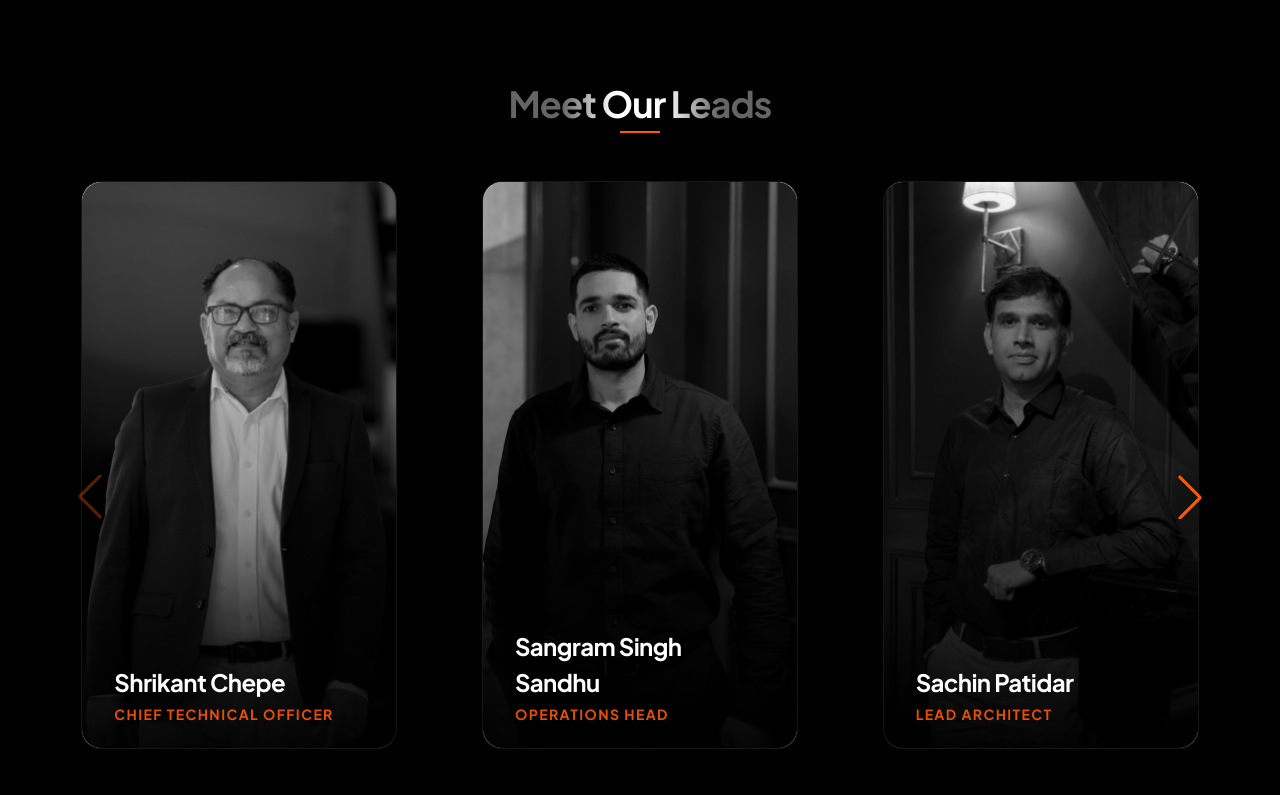
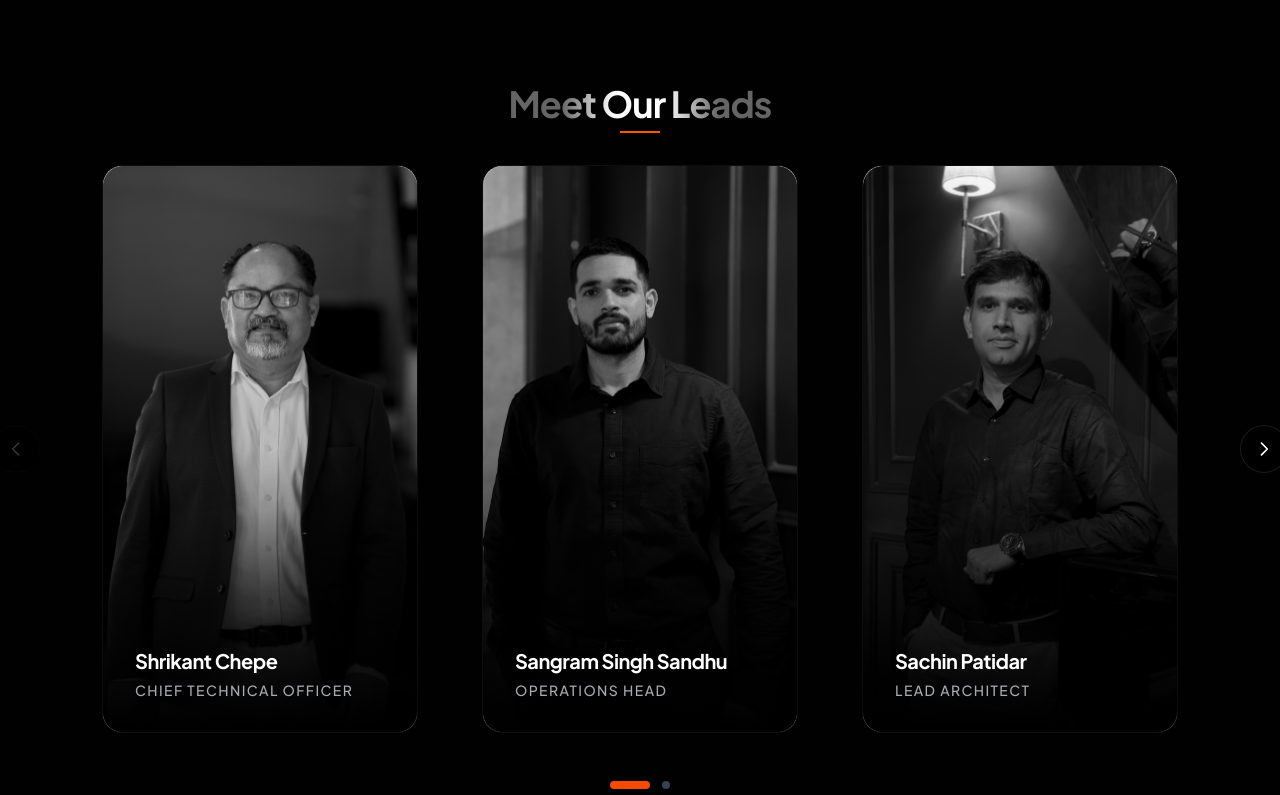
Before and after one commit to sanjeevbalmaninfotech/balmanFE, a Next.js app: page / in a window 1280 px wide. Shown: the part 3420-4215 px from the top of the page. Built offline with nearby package versions, Linux system fonts and the light colour scheme.

Commit message:
FIX - image section

```diff
--- a/app/components/homePage/TeamLeadsSection.tsx
+++ b/app/components/homePage/TeamLeadsSection.tsx
@@ -1,82 +1,142 @@
-"use client"; // Next.js app router ke liye zaroori hai
-
-import React from 'react';
+import React, { useState } from 'react';
+import Image from 'next/image';
 import { LeadCardProps } from '@/app/types/ourTeam';
 import { leads } from '@/app/constants/ourTeam';
 import SectionHeading from "../Common/SectionHeading";
 
-// Swiper Imports
-import { Swiper, SwiperSlide } from 'swiper/react';
-import { Pagination, Navigation, A11y } from 'swiper/modules';
 
-// Swiper CSS (Zaroori hai)
-import 'swiper/css';
-import 'swiper/css/pagination';
-import 'swiper/css/navigation';
-
-// Custom CSS for Swiper Pagination (Optional: Put this in your global css or keep inline styles below)
-// import './swiper-custom.css'; // Agar aap chahein to extra styles alag file me rakh sakte hain
 
 export default function TeamLeadsSection() {
+
+
+    const [currentIndex, setCurrentIndex] = useState(0);
+    const [touchStart, setTouchStart] = useState(0);
+    const [touchEnd, setTouchEnd] = useState(0);
+
+    const handleTouchStart = (e: React.TouchEvent) => {
+        setTouchStart(e.targetTouches[0].clientX);
+    };
+
+    const handleTouchMove = (e: React.TouchEvent) => {
+        setTouchEnd(e.targetTouches[0].clientX);
+    };
+
+    const handleTouchEnd = () => {
+        if (touchStart - touchEnd > 75) {
+            if (currentIndex < leads.length - 1) setCurrentIndex(currentIndex + 1);
+        }
+        if (touchStart - touchEnd < -75) {
+            if (currentIndex > 0) setCurrentIndex(currentIndex - 1);
+        }
+    };
+
     return (
         <div className="bg-[#010101] text-white overflow-hidden py-12 md:py-20">
-            <div className="max-w-[1400px] mx-auto relative px-4">
+            <div className="max-w-[1200px] mx-auto relative px-4">
 
                 {/* Header Section */}
-                <div className="flex flex-col items-center justify-center mb-12">
+                <div className="flex flex-col items-center justify-center">
                     <SectionHeading>
                         Meet Our Leads
                     </SectionHeading>
                     <div className="heading-underline"></div>
                 </div>
 
-                {/* Swiper Slider Container */}
-                <div className="relative w-full px-2 md:px-12">
+                {/* Slider Container */}
+                <div className="relative">
+                    {/* Navigation Arrows - Hidden on mobile */}
+                    <button
+                        onClick={() => setCurrentIndex(Math.max(0, currentIndex - 1))}
+                        disabled={currentIndex === 0}
+                        className={`hidden md:flex absolute -left-4 lg:-left-16 top-1/2 -translate-y-1/2 z-30
+  h-12 w-12 items-center justify-center rounded-full   bg-[#010101] text-white   backdrop-blur border border-white/10   transition-all duration-300   hover:border-[#ff5900]
+  ${currentIndex === 0 ? 'opacity-20 cursor-not-allowed pointer-events-none' : 'cursor-pointer'}`}>
+                        <svg
+                            className="w-5 h-5 text-white"
+                            fill="none"
+                            stroke="currentColor"
+                            strokeWidth="2"
+                            viewBox="0 0 24 24">
+                            <path strokeLinecap="round" strokeLinejoin="round" d="M15 19l-7-7 7-7" />
+                        </svg>
+                    </button>
 
-                    {/* Navigation Buttons (Desktop Only - Custom styled) */}
-                    <div className="swiper-button-prev-custom hidden md:flex absolute left-0 top-1/2 -translate-y-1/2 z-30 cursor-pointer p-2 hover:scale-110 transition-transform">
-                        {/* Aapka Left SVG Icon yahan aa sakta hai ya Swiper ka default use karein */}
+                    <button
+                        onClick={() => setCurrentIndex(Math.min(1, currentIndex + 1))}
+                        disabled={currentIndex === 1}
+                        className={`hidden md:flex absolute -right-4 lg:-right-16 top-1/2 -translate-y-1/2 z-30
+    h-12 w-12 items-center justify-center rounded-full
+    bg-[#010101]/40 backdrop-blur border border-white/10
+    transition-all duration-300
+ hover:border-orange-500
+    ${currentIndex === 1 ? 'opacity-20 cursor-not-allowed pointer-events-none' : 'cursor-pointer'}`}>
+                        <svg
+                            className="w-5 h-5 text-white"
+                            fill="none"
+                            stroke="currentColor"
+                            strokeWidth="2"
+                            viewBox="0 0 24 24"
+                        >
+                            <path strokeLinecap="round" strokeLinejoin="round" d="M9 5l7 7-7 7" />
+                        </svg>
+                    </button>
+
+
+                    {/* The "Window" - py-24 ensures the shadow is never cut */}
+                    <div className="overflow-hidden py-8 px-4">
+                        <div
+                            className="flex transition-transform duration-1000 ease-[cubic-bezier(0.23,1,0.32,1)]"
+                            style={{ transform: `translateX(-${currentIndex * 100}%)` }}
+                            onTouchStart={handleTouchStart}
+                            onTouchMove={handleTouchMove}
+                            onTouchEnd={handleTouchEnd}
+                        >
+                            {/* Desktop: Page 1 & 2 */}
+                            <div className="hidden md:flex justify-center gap-16 min-w-full">
+                                {leads.slice(0, 3).map((lead) => (
+                                    <LeadCard key={lead.id} lead={lead} />
+                                ))}
+                            </div>
+                            <div className="hidden md:flex justify-center gap-16 min-w-full">
+                                {leads.slice(3, 6).map((lead) => (
+                                    <LeadCard key={lead.id} lead={lead} />
+                                ))}
+                            </div>
+
+                            {/* Mobile: Individual cards */}
+                            {leads.map((lead) => (
+                                <div key={lead.id} className="md:hidden flex justify-center min-w-full">
+                                    <LeadCard lead={lead} />
+                                </div>
+                            ))}
+                        </div>
                     </div>
-                    <div className="swiper-button-next-custom hidden md:flex absolute right-0 top-1/2 -translate-y-1/2 z-30 cursor-pointer p-2 hover:scale-110 transition-transform">
-                        {/* Aapka Right SVG Icon */}
+                </div>
+
+                {/* Pagination Dots */}
+                <div className="flex justify-center gap-3 mt-4">
+                    {/* Desktop dots */}
+                    <div className="hidden md:flex gap-3">
+                        {[0, 1].map((i) => (
+                            <button
+                                key={i}
+                                onClick={() => setCurrentIndex(i)}
+                                className={`h-2 transition-all duration-500 rounded-full ${currentIndex === i ? 'w-10 bg-orange-600' : 'w-2 bg-gray-700'
+                                    }`}
+                            />
+                        ))}
                     </div>
-
-                    <Swiper
-                        modules={[Pagination, Navigation, A11y]}
-                        spaceBetween={30}
-                        slidesPerView={1}
-                        centeredSlides={true} // Mobile pe center focus ke liye best hai
-                        grabCursor={true}     // Desktop pe hand icon aayega
-                        pagination={{
-                            clickable: true,
-                            dynamicBullets: true // Professional look ke liye dots size change hote hain
-                        }}
-                        navigation={true} // Default navigation on kar diya hai (custom buttons ke sath link kar sakte hain)
-                        breakpoints={{
-                            640: {
-                                slidesPerView: 1,
-                                centeredSlides: true,
-                                spaceBetween: 20,
-                            },
-                            768: {
-                                slidesPerView: 2,
-                                centeredSlides: false,
-                                spaceBetween: 40,
-                            },
-                            1024: {
-                                slidesPerView: 3,
-                                centeredSlides: false, // Desktop par usually left align ya grid achha lagta hai
-                                spaceBetween: 50,
-                            },
-                        }}
-                        className="w-full !pb-16 !overflow-visible" // !overflow-visible zaroori hai taki shadow cut na ho
-                    >
-                        {leads.map((lead) => (
-                            <SwiperSlide key={lead.id} className="flex justify-center h-auto">
-                                <LeadCard lead={lead} />
-                            </SwiperSlide>
+                    {/* Mobile dots */}
+                    <div className="flex md:hidden gap-3">
+                        {leads.map((_, i) => (
+                            <button
+                                key={i}
+                                onClick={() => setCurrentIndex(i)}
+                                className={`h-2 transition-all duration-500 rounded-full ${currentIndex === i ? 'w-10 bg-orange-600' : 'w-2 bg-gray-700'
+                                    }`}
+                            />
                         ))}
-                    </Swiper>
+                    </div>
                 </div>
             </div>
         </div>
@@ -85,48 +145,45 @@ export default function TeamLeadsSection() {
 
 function LeadCard({ lead }: LeadCardProps) {
     return (
-        /* Outer Wrapper: Fixed Dimensions removed to handle responsiveness better,
-           Swiper controls width now */
+        /* 1. Outer Wrapper: Ispe shadow lagegi kyunki ispe overflow-hidden nahi hai */
         <div
-            className="group relative transition-all duration-500 rounded-[20px] hover:shadow-[0_0_30px_5px_rgba(255,89,0,0.4)] mx-auto"
+            className="group relative transition-all duration-500 rounded-[20px] hover:shadow-[0_0_30px_5px_rgba(255,89,0,0.4)]"
             style={{
                 width: '316px',
                 height: '568px',
-                // Mobile par agar card zyada bada hai to max-width laga sakte hain
-                maxWidth: '100%'
             }}
         >
-            {/* Main Card */}
+            {/* 2. Main Card: Image aur content yahan clip honge */}
             <div
-                className="relative z-10 w-full h-full overflow-hidden transition-all duration-500 bg-[#0a0a0a]"
+                className="relative z-10 w-full h-full overflow-hidden transition-all duration-500"
                 style={{
                     borderRadius: '20px',
                     border: '1px solid rgba(255, 255, 255, 0.05)',
+                    // Hover par border bhi subtle orange karne ke liye (Optional)
                 }}
             >
-                {/* Use Next/Image for better performance if possible, otherwise img is fine */}
                 <img
                     src={lead.image}
                     alt={lead.name}
-                    className="w-full h-full object-cover grayscale group-hover:grayscale-0 transition-all duration-500"
+                    className="w-full h-full object-cover "
                 />
 
                 {/* Info Overlay Gradient */}
-                <div className="absolute inset-0 bg-gradient-to-t from-black via-black/40 to-transparent opacity-80 group-hover:opacity-100 transition-opacity" />
+                <div className="absolute inset-0 bg-gradient-to-t from-black via-black/20 to-transparent" />
 
                 {/* Text Content */}
-                <div className="absolute bottom-0 left-0 right-0 p-8 transform translate-y-2 group-hover:translate-y-0 transition-transform duration-500">
-                    <h3 className="text-[24px] font-bold text-white mb-1 tracking-tight drop-shadow-md">
+                <div className="absolute bottom-0 left-0 right-0 p-8">
+                    <h3 className="text-[20px] font-bold text-white mb-1 tracking-tight">
                         {lead.name}
                     </h3>
-                    <p className="text-sm text-[#ff5900] font-bold tracking-widest uppercase opacity-90">
+                    <p className="text-sm text-gray-300 font-medium tracking-widest uppercase opacity-80">
                         {lead.title}
                     </p>
                 </div>
             </div>
 
-            {/* Glow Layer */}
-            <div className="absolute -inset-1 rounded-[22px] z-0 opacity-0 group-hover:opacity-30 transition-opacity duration-500 blur-xl bg-[#ff5900]" />
+            {/* 3. Subtle Glow Layer (Optional: Pura card glow karne ke liye niche ek layer) */}
+            <div className="absolute inset-0 rounded-[20px] z-0 opacity-0 group-hover:opacity-20 transition-opacity duration-500 blur-xl bg-[#ff5900]" />
         </div>
     );
 }
```
